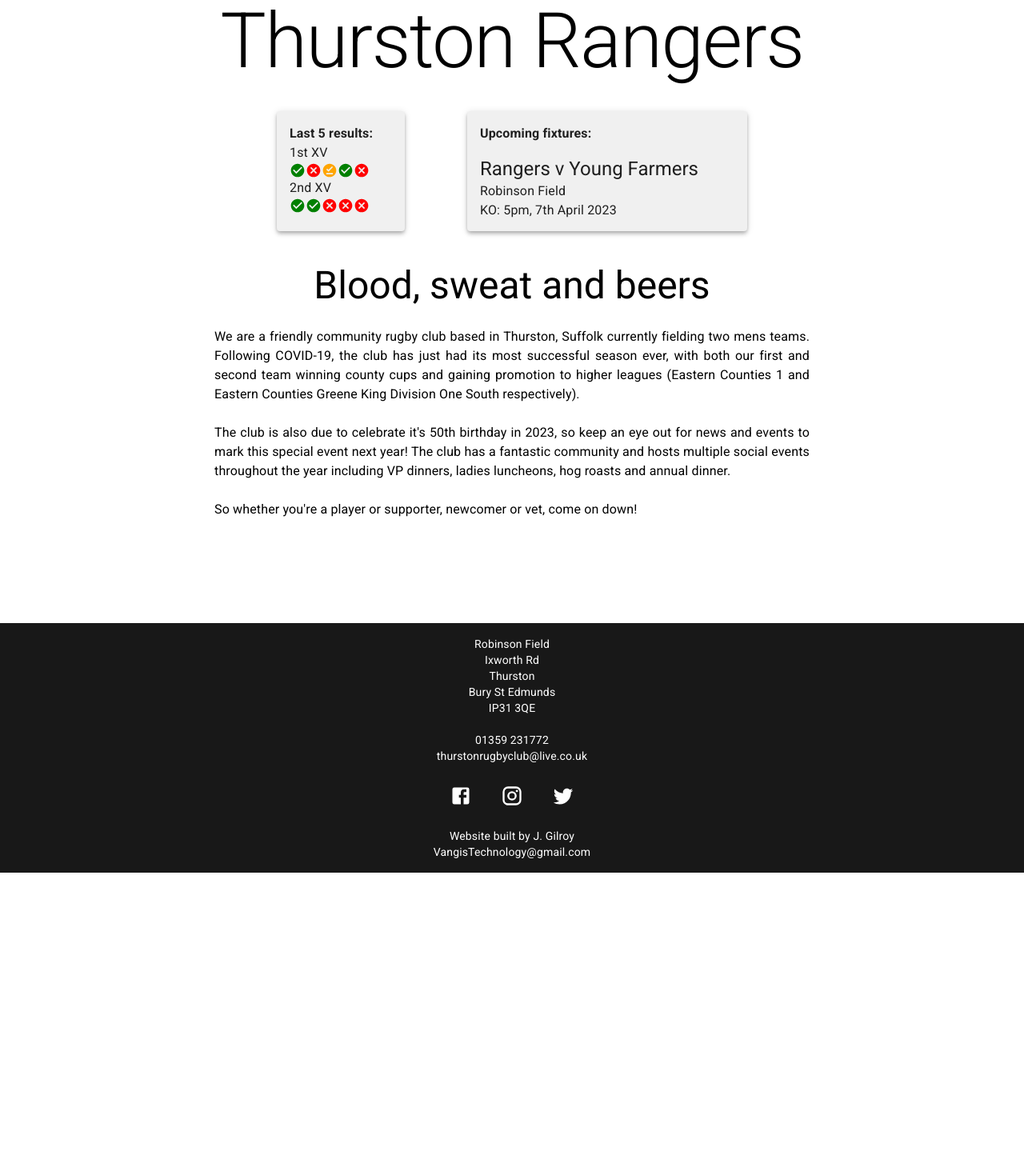
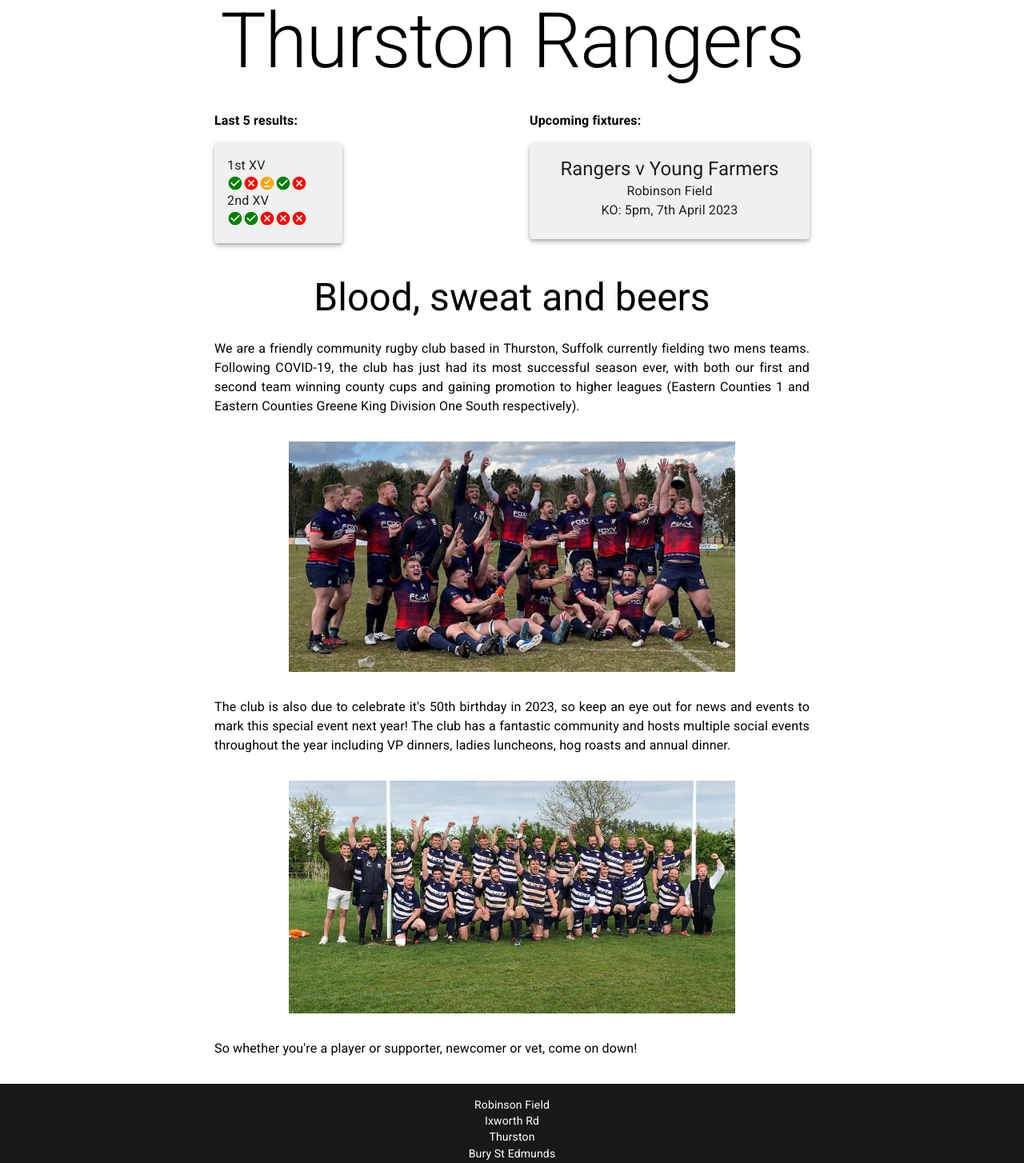
Before and after one commit to JonathanGilroy/rangers-website, a React (Create React App) app: page / in a window 1280 px wide. Shown: the part 560-2014 px from the top of the page at 80% size. Before the commit the page ends 1651 px from the top, so only its background shows below. Built offline with nearby package versions, Linux system fonts and the light colour scheme.

Commit message:
Home page pictures added

```diff
--- a/src/components/Events/Events.js
+++ b/src/components/Events/Events.js
@@ -46,7 +46,7 @@ function Events() {
                     <Typography align="center">
                         <h1>Events</h1>
                         <Typography align='justify'>
-                            <p>Please find our currently scheduled events below.</p>
+                            <p>Please find our currently scheduled events below:</p>
                         </Typography>
                     </Typography>
                     <Box sx={{ display: 'flex', flexDirection: 'column', mb: 4, mt: 5 }} alignItems='center'>
--- a/src/components/Events/Events.json
+++ b/src/components/Events/Events.json
@@ -1,5 +1,28 @@
 {
     "socialEvents": [
-
+        {
+            "event": "Sevens Tournament and Hog Roast",
+            "date": "15 July 2023",
+            "description": "We're kicking off our 50th anniversary year celebrations with a sevens tournament in July. As if that wasn't good enough, we're also having a hog roast! So bring your friends and family down for a cracking day of rugby, food, drinks and laughs.",
+            "contact": "thurstonrugbyclub@live.co.uk"
+        },
+        {
+            "event": "Presidents XV v Thurston with Pre-Match Lunch",
+            "date": "02 September 2023",
+            "description": "The club presidents finest 15 take on the Rangers in this special fixture. The match will be preceded by a lunch to get everyone ready for the big game.",
+            "contact": "thurstonrugbyclub@live.co.uk"
+        },
+        {
+            "event": "Sportsman's Dinner",
+            "date": "20 April 2024",
+            "description": "Further details coming soon.",
+            "contact": "thurstonrugbyclub@live.co.uk"
+        },
+        {
+            "event": "End of Season Dinner",
+            "date": "15 June 2024",
+            "description": "The event to cap off our 50th Season celebrations, it's going to be big one!",
+            "contact": "thurstonrugbyclub@live.co.uk"
+        }
     ]
 }
--- a/src/components/Home/Home.js
+++ b/src/components/Home/Home.js
@@ -64,7 +64,7 @@ function Home() {
     const contentToDisplay = () => {
         return (
             <>
-            <Typography variant={mobileView ? 'h4' : 'h1'} align='center' sx={{mt: 2, mb: 2}}>
+            <Typography variant={mobileView ? 'h4' : 'h1'} align='center' sx={{mt: mobileView ? 2 : 2, mb: mobileView ? 2 : 4}}>
                         Thurston Rangers
                     </Typography>
                 <Box sx={{
@@ -74,12 +74,12 @@ function Home() {
                         mobileView ? 2 : 6,
                 }}>
                     <Grid container direction="row"
-  justifyContent="space-evenly"
+  justifyContent={mobileView ? "space-evenly" : "space-between"}
   alignItems="flex-start">
                         <Grid item>
-                    <Card sx={{ mb: 2, mt: 2, width: mobileView ? 220 : 160, height: 150 }} style={{ backgroundColor: '#F0F0F0' }} elevation={4}>
+                        <Typography sx={{fontWeight: 'bold'}}>Last 5 results:</Typography>
+                    <Card sx={{ mb: 2, mt: 2, width: mobileView ? 220 : 160, height: 125 }} style={{ backgroundColor: '#F0F0F0' }} elevation={4}>
                     <CardContent>
-                        <Typography sx={{fontWeight: 'bold'}}>Last 5 results:</Typography>
                         <Typography>1st XV</Typography>
                         <Box>
                         <CheckCircleIcon
@@ -128,27 +128,45 @@ function Home() {
                 </Card>
                 </Grid>
                 <Grid item>
-                <Card sx={{ mb: 2, mt: 2, width: mobileView ? 220 : 350, height: mobileView ? 200 : 150 }} style={{ backgroundColor: '#F0F0F0' }} elevation={4}>
+                <Typography sx={{fontWeight: 'bold', mb: 2}}>Upcoming fixtures:</Typography>
+                <Card sx={{ mb: 2, mt: 2, width: mobileView ? 220 : 350, height: mobileView ? 150 : 120 }} style={{ backgroundColor: '#F0F0F0' }} elevation={4}>
                     <CardContent>
-                        <Typography sx={{fontWeight: 'bold', mb: 2}}>Upcoming fixtures:</Typography>
-                        <Typography variant={'h5'}>Rangers v Young Farmers</Typography>
-                        <Typography sx={{}}>Robinson Field</Typography>
-                        <Typography sx={{}}>KO: 5pm, 7th April 2023</Typography>
+                        <Typography variant={'h5'} align='center'>Rangers v Young Farmers</Typography>
+                        <Typography align='center'>Robinson Field</Typography>
+                        <Typography align='center'>KO: 5pm, 7th April 2023</Typography>
                     </CardContent>
                 </Card>
                 </Grid>
                 </Grid>
-                <Typography variant={mobileView ? 'h4' : 'h3'} align='center' sx={{mt:3, mb:3}}>
+                <Typography variant={mobileView ? 'h5' : 'h3'} align='center' sx={{mt:3, mb:3}}>
                         Blood, sweat and beers
                     </Typography>
-                    <Typography align='justify' variant='body1' sx={{ mb: 4 }}>
+                    <Typography align='justify' variant='body1' sx={{ mb: mobileView ? 2 : 4 }}>
                         We are a friendly community rugby club based in Thurston, Suffolk currently fielding two mens teams. Following
                         COVID-19, the club has just had its most successful season ever, with both our first and second team winning county
                         cups and gaining promotion to higher leagues (Eastern Counties 1 and Eastern Counties Greene King Division One South
-                        respectively). <br /><br />
+                        respectively).
+                        </Typography>
+                        <Box display='flex' justifyContent='center'>
+                        <img object-fit src={'cup-victory.jpg'}
+                    alt="Thurston Rangers celebrating cup win."
+                    style={{
+                        width: mobileView ? '95%' : '75%',
+                    }} />
+                    </Box>
+                        <Typography align='justify' variant='body1' sx={{ mb: mobileView ? 2 : 4, mt: mobileView ? 2 : 4 }}>
                         The club is also due to celebrate it's 50th birthday in 2023, so keep an eye out for news and events to mark this
                         special event next year! The club has a fantastic community and hosts multiple social events throughout the year
-                        including VP dinners, ladies luncheons, hog roasts and annual dinner. <br /><br />
+                        including VP dinners, ladies luncheons, hog roasts and annual dinner.
+                        </Typography>
+                        <Box display='flex' justifyContent='center'>
+                        <img object-fit src={'twos-cup-victory-2.jpg'}
+                    alt="Thurston Rangers second team celebrating cup win."
+                    style={{
+                        width: mobileView ? '95%' : '75%',
+                    }} />
+                    </Box>
+                        <Typography sx={{mb: 4, mt: mobileView ? 2 : 4}}>
                         So whether you're a player or supporter, newcomer or vet, come on down!
                     </Typography>
                 </Box>
--- a/src/components/Navigation/Navigation.js
+++ b/src/components/Navigation/Navigation.js
@@ -106,10 +106,10 @@ function Navigation() {
                 <img src="/favicon.ico" alt="Rangers Logo" height={45} display='flex'
                     keepAspectRatio={true}  />
                     </Box>
+                    <Typography sx={{ color: "#000036" }} variant='h5' display='flex' alig='center'>Thurston RUFC</Typography>
                 <Box display="flex" justifyContent="flex-end" alignItems="flex-end" sx={{ flexGrow: 1 }}>
                     <Button onClick={handleDrawerOpen}>
                         <MenuIcon variant="contained" sx={{ color: "#000036" }} />
-                        {/* <MenuIcon variant="contained" sx={{ color: "black" }} /> */}
                     </Button>
                     <Drawer
                         {...{
```
Also changed, not shown: public/twos-cup-victory-2.jpg (added), public/twos-cup-victory.jpg (added).
